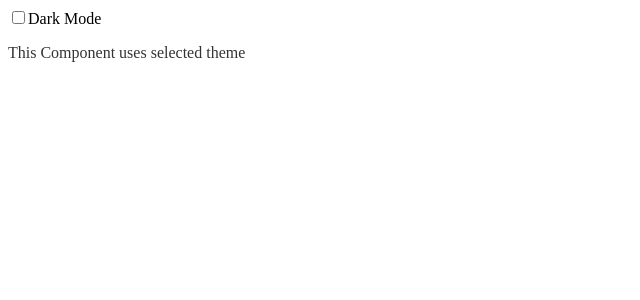
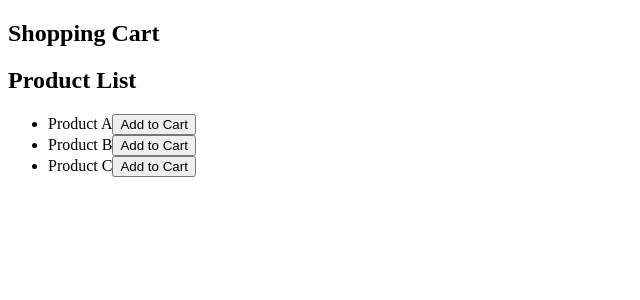
Before and after one commit to Ankit4Dec/React_Sessions, a React (Vite) app in the folder React Learning/React Questions/Practice Problems/: page / in a window 1280 px wide. Shown: the top 300 px of the page, without its empty margins (0-640 px from the left). Built offline with nearby package versions, Linux system fonts and the light colour scheme.

Commit message:
cart item using context API

```diff
--- a/React Learning/React Questions/Practice Problems/src/App.jsx
+++ b/React Learning/React Questions/Practice Problems/src/App.jsx
@@ -1,4 +1,5 @@
 import "./App.css";
+import { CartProvider } from "./CartContext.jsx";
 import { ThemeProvider } from "./ThemeContext";
 
 import { DayOne } from "./components/DayOne";
@@ -11,6 +12,7 @@ import { Five } from "./components/Five";
 import { Four } from "./components/Four";
 import { Fourteen } from "./components/Fourteen";
 import { Nine } from "./components/Nine";
+import { Ninteen } from "./components/Ninteen";
 import { Seven } from "./components/Seven";
 import { Seventeen } from "./components/Seventeen";
 import { Six } from "./components/Six";
@@ -43,12 +45,16 @@ function App() {
       {/* <Fifteen items={items} itemsPerPage={2} /> */}
       {/* <Sixteen /> */}
       {/* <Seventeen /> */}
-      <ThemeProvider>
+      {/* <ThemeProvider>
         <div className="App">
           <Eighteen />
           <EighteenComp />
         </div>
-      </ThemeProvider>
+      </ThemeProvider> */}
+
+      <CartProvider>
+        <Ninteen />
+      </CartProvider>
     </>
   );
 }
--- /dev/null
+++ b/React Learning/React Questions/Practice Problems/src/CartContext.jsx
@@ -0,0 +1,50 @@
+import { createContext, useContext, useReducer } from "react";
+
+const CartContext = createContext();
+
+export function CartProvider({ children }) {
+  const initialState = {
+    cartItems: [], // Correct key: cartItems
+  };
+
+  function cartReducer(state, action) {
+    console.log(state, action);
+    switch (action.type) {
+      case "ADD_TO_CART":
+        return {
+          ...state,
+          cartItems: [...state.cartItems, action.payload], // Properly update cartItems
+        };
+      case "UPDATE_QUANTITY":
+        return {
+          ...state,
+          cartItems: state.cartItems.map((item) =>
+            item.id === action.payload.id
+              ? { ...item, quantity: action.payload.quantity }
+              : item
+          ),
+        };
+      case "REMOVE_FROM_CART":
+        return {
+          ...state,
+          cartItems: state.cartItems.filter(
+            (item) => item.id !== action.payload
+          ),
+        };
+      default:
+        return state; // Always return the current state if no action type matches
+    }
+  }
+
+  const [cartState, cartDispatch] = useReducer(cartReducer, initialState);
+
+  return (
+    <CartContext.Provider value={{ cartState, cartDispatch }}>
+      {children}
+    </CartContext.Provider>
+  );
+}
+
+export function useCart() {
+  return useContext(CartContext);
+}
--- /dev/null
+++ b/React Learning/React Questions/Practice Problems/src/components/Ninteen.jsx
@@ -0,0 +1,83 @@
+import { useCart } from "../CartContext.jsx";
+
+export const Ninteen = () => {
+  const { cartState, cartDispatch } = useCart(); // Destructure correctly
+
+  const addtoCart = (item) => {
+    const existingCartItem = cartState.cartItems.find(
+      (cartItem) => cartItem.id === item.id
+    );
+
+    if (existingCartItem) {
+      cartDispatch({
+        type: "UPDATE_QUANTITY",
+        payload: { id: item.id, quantity: existingCartItem.quantity + 1 },
+      });
+    } else {
+      cartDispatch({ type: "ADD_TO_CART", payload: { ...item, quantity: 1 } });
+    }
+  };
+
+  const updateQuantity = (itemId, quantity) => {
+    if (quantity > 0) {
+      cartDispatch({
+        type: "UPDATE_QUANTITY",
+        payload: { id: itemId, quantity },
+      });
+    }
+  };
+
+  const removeFromCart = (itemId) => {
+    cartDispatch({ type: "REMOVE_FROM_CART", payload: itemId });
+  };
+
+  const products = [
+    {
+      id: 1,
+      name: "Product A",
+    },
+    {
+      id: 2,
+      name: "Product B",
+    },
+    {
+      id: 3,
+      name: "Product C",
+    },
+  ];
+
+  return (
+    <>
+      <div>
+        <h2>Shopping Cart</h2>
+        <ul>
+          {cartState.cartItems.map((item) => (
+            <li key={item.id}>
+              {item.name} - {item.quantity}{" "}
+              <button
+                onClick={() => updateQuantity(item.id, item.quantity + 1)}
+              >
+                +
+              </button>
+              <button
+                onClick={() => updateQuantity(item.id, item.quantity - 1)}
+              >
+                -
+              </button>
+              <button onClick={() => removeFromCart(item.id)}>Remove</button>
+            </li>
+          ))}
+        </ul>
+        <h2>Product List</h2>
+        <ul>
+          {products.map((product) => (
+            <li key={product.id}>
+              {product.name}
+              <button onClick={() => addtoCart(product)}>Add to Cart</button>
+            </li>
+          ))}
+        </ul>
+      </div>
+    </>
+  );
+};
```
